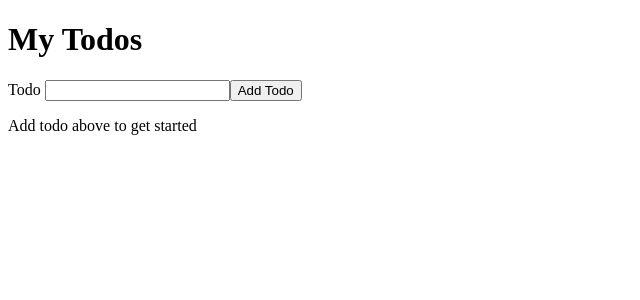
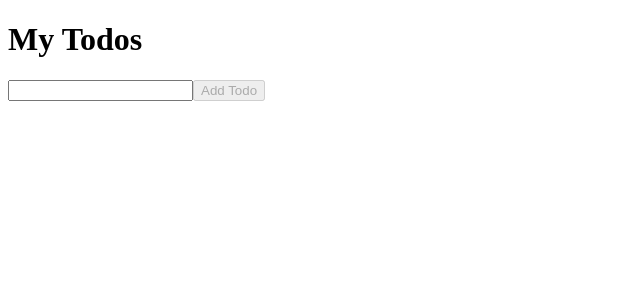
Before and after one commit to Blanquitta/todo-list, a React (Vite) app: page / in a window 1280 px wide. Shown: the top 300 px of the page, without its empty margins (0-640 px from the left). Built offline with nearby package versions, Linux system fonts and the light colour scheme.

Commit message:
lessom-05-forms

```diff
--- a/src/App.jsx
+++ b/src/App.jsx
@@ -2,20 +2,26 @@
 // // import './App.css'
 import {useState} from 'react';
 import TodoForm from './TodoForm.jsx';
-import TodoList from './TodoList.jsx';
+
 
   function App() {
   const [todos, setTodos] = useState([]);
 
-  function addTodo(todoTitle) {
-    const updatedTodos = todoList.map((todo) =>
+  function  completeTodo(id) {
+  setTodoList((prev) =>
+    prev.map((todo) =>
+
+
     todo.id === id
       ? { ...todo, isCompleted: true }
       : todo
+)
 );
+}
+function addTodo(title) {
     const newTodo = {
-      id: nextId,
-      title: todoTitle,
+      id: Date.now (),
+      title,
       isCompleted: false,
     };
 
@@ -28,7 +34,7 @@ import TodoList from './TodoList.jsx';
       <h1>My Todos</h1>
 
       <TodoForm onAddTodo={addTodo} />
-      <TodoList todoList={todos} />
+
     </div>
   );
 }
--- a/src/TodoForm.jsx
+++ b/src/TodoForm.jsx
@@ -23,19 +23,16 @@ function TodoForm({ onAddTodo }) {
 
   return (
   <form onSubmit={handleAddTodo}>
-    <label htmlFor ="todoTitle"> Todo </label>
+    {/* <label htmlFor ="todoTitle"> Todo </label> */}
 
     <input
     type="text"
     value={workingTodoTitle}
     onChange={(e) => setWorkingTodoTitle(e.target.value)}
      />
-    <button
-  type="submit"
-
->
-  Add Todo
-</button>
+    <button disabled={!workingTodoTitle.trim()}>
+    Add Todo
+ </button>
 </form>
 
 
--- a/src/TodoList.jsx
+++ b/src/TodoList.jsx
@@ -5,16 +5,22 @@ function TodoList({ todoList }) {
 const filteredTodoList = todoList.filter(
   (todo) => !todo.isCompleted
 );
-return (
+return
   filteredTodoList.length === 0 ? (
     <p>Add todo above to get started</p>
   ) : (
     <ul>
-      {todoList.map((todo, index) => (
-        <li key={index}>{todo}</li>
+
+       {filteredTodoList.map((todo) => (
+        <TodoListItem
+          key={todo.id}
+          todo={todo}
+          onCompleteTodo={onCompleteTodo}
+        />
       ))}
+
     </ul>
-  )
+
 );
 }
 export default TodoList;
--- a/src/TodoListItem.jsx
+++ b/src/TodoListItem.jsx
@@ -1,4 +1,4 @@
-function TodoListItem ( {todo}) {
+function TodoListItem ( {todo, onCompleteTodo}) {
 
   return <li> {todo.title} </li>
   return (
```
